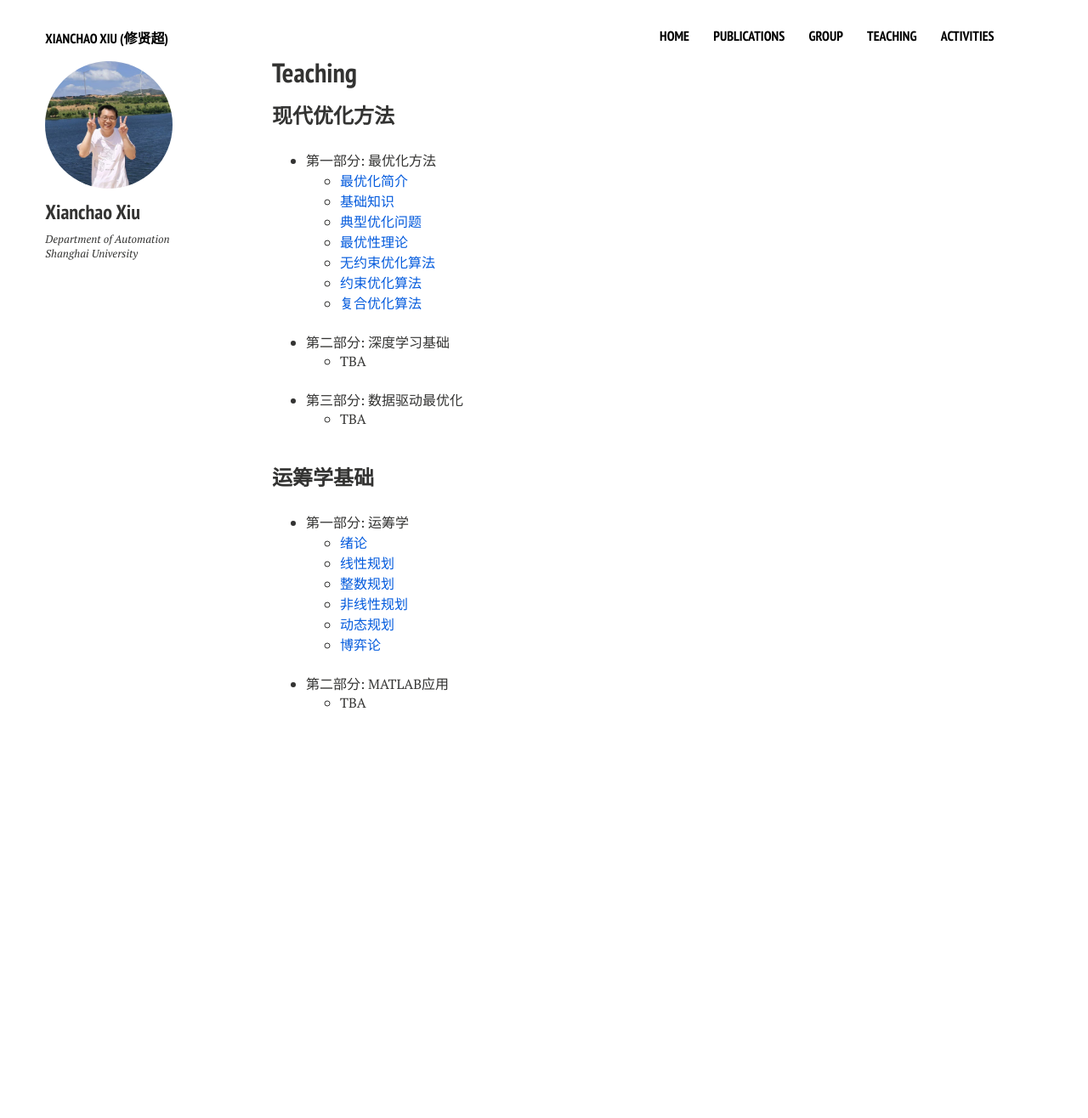
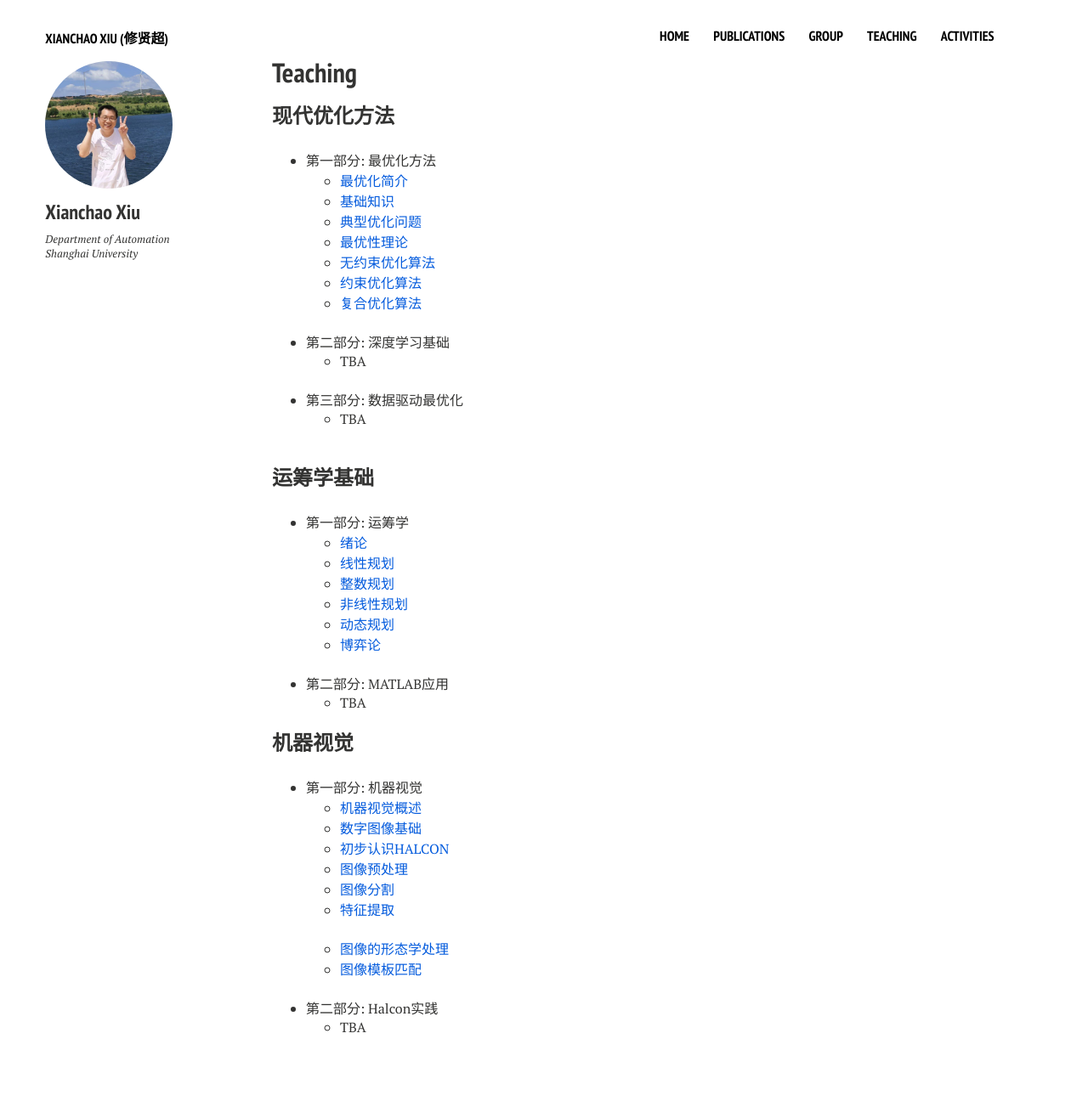
Before and after one commit to xianchaoxiu/xianchaoxiu.github.io, a Jekyll site: the page built from teaching/index.md, in a window 1280 px wide. Shown: the whole page at 85% size. Built offline with Jekyll 4.4.1, drawn with Linux system fonts in a browser that asks for light colours; nearby versions of some CDN libraries; before the commit the page ends 934 px from its top, so only the background shows below that.

Commit message:
Update index.md

```diff
--- a/teaching/index.md
+++ b/teaching/index.md
@@ -39,3 +39,20 @@ share: false
 
 - 第二部分: MATLAB应用  <br>
   - TBA
+
+
+
+### 机器视觉
+
+- 第一部分: 机器视觉 <br>
+  - <a href="../teaching/OR_1.pdf" class="textlink" target="_blank">机器视觉概述 </a> <br>
+  - <a href="../teaching/OR_2.pdf" class="textlink" target="_blank">数字图像基础  </a> <br>
+  - <a href="../teaching/OR_3.pdf" class="textlink" target="_blank">初步认识HALCON </a> <br>
+  - <a href="../teaching/OR_4.pdf" class="textlink" target="_blank">图像预处理 </a> <br>
+  - <a href="../teaching/OR_5.pdf" class="textlink" target="_blank">图像分割  </a> <br>
+  - <a href="../teaching/OR_6.pdf" class="textlink" target="_blank">特征提取 </a> <br><br>
+  - <a href="../teaching/OR_5.pdf" class="textlink" target="_blank">图像的形态学处理  </a> <br>
+  - <a href="../teaching/OR_6.pdf" class="textlink" target="_blank">图像模板匹配 </a> <br><br>
+
+- 第二部分: Halcon实践  <br>
+  - TBA
```
